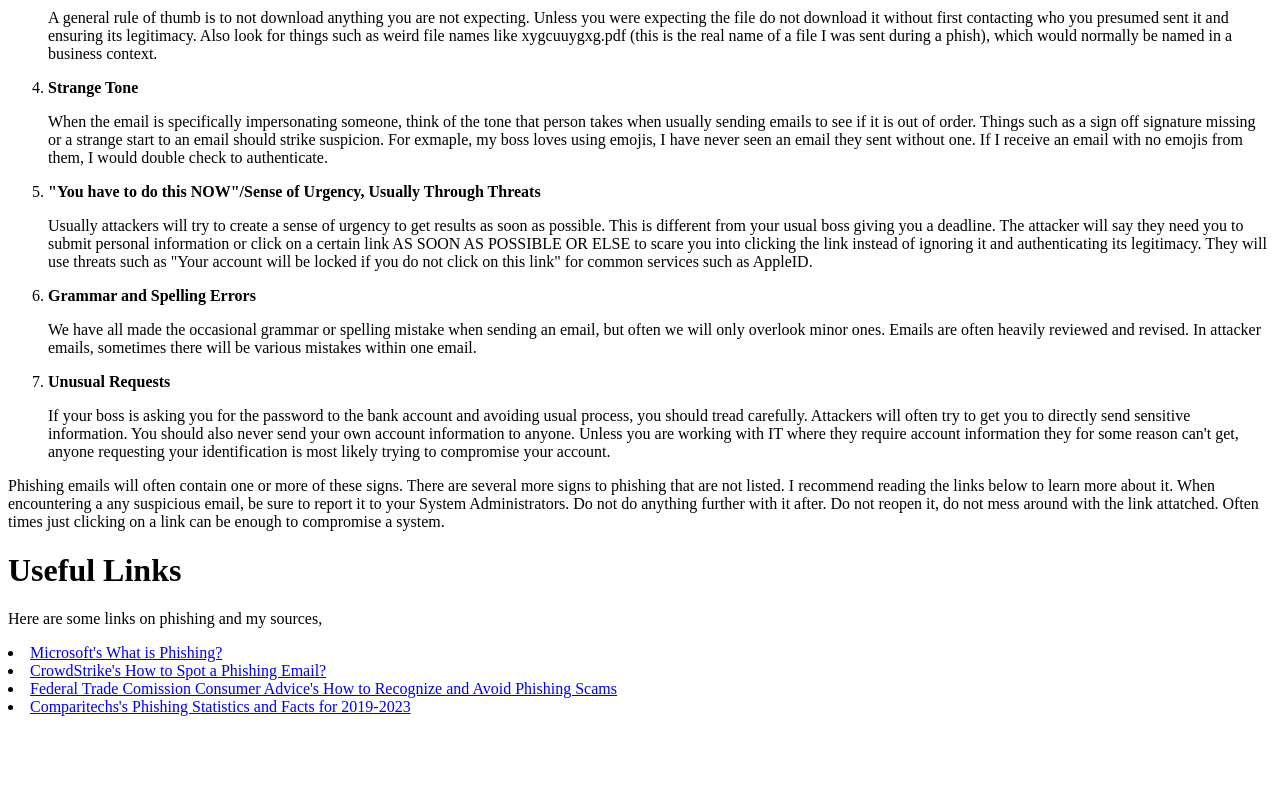
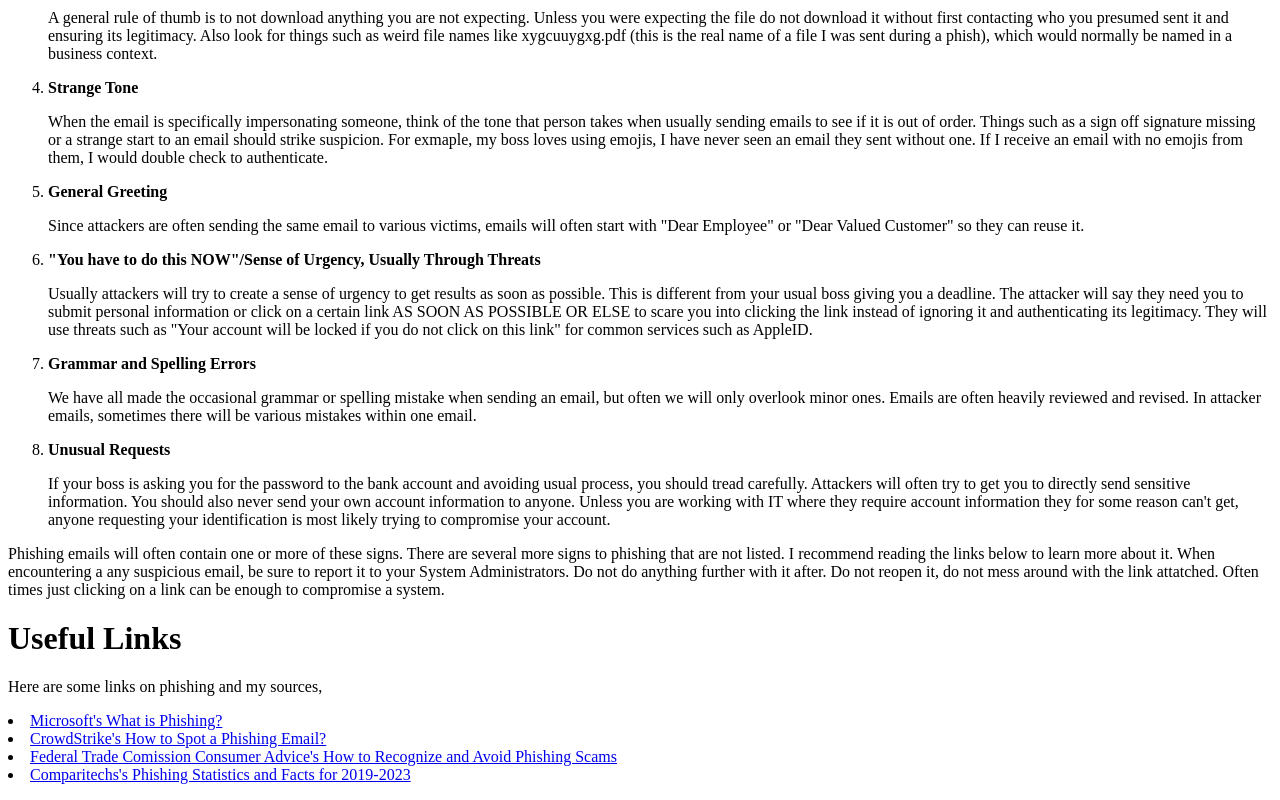
Before and after one commit to esevertson02/esevertson02.github.io, a plain HTML site: page PhishingInfo.html in a window 1280 px wide. Shown: the part 927-1727 px from the top of the page. Before the commit the page ends 1659 px from the top, so only its background shows below. Drawn offline with Linux system fonts and the light colour scheme.

Commit message:
Last update for now

```diff
--- a/PhishingInfo.html
+++ b/PhishingInfo.html
@@ -39,6 +39,10 @@
             <p>
                 When the email is specifically impersonating someone, think of the tone that person takes when usually sending emails to see if it is out of order. Things such as a sign off signature missing or a strange start to an email should strike suspicion. For exmaple, my boss loves using emojis, I have never seen an email they sent without one. If I receive an email with no emojis from them, I would double check to authenticate.
             </p></li>
+            <li><b>General Greeting</b>
+                <p>
+                    Since attackers are often sending the same email to various victims, emails will often start with "Dear Employee" or "Dear Valued Customer" so they can reuse it.
+                </p></li>
         <li><b>"You have to do this NOW"/Sense of Urgency, Usually Through Threats</b>
             <p>
                 Usually attackers will try to create a sense of urgency to get results as soon as possible. This is different from your usual boss giving you a deadline. The attacker will say they need you to submit personal information or click on a certain link AS SOON AS POSSIBLE OR ELSE to scare you into clicking the link instead of ignoring it and authenticating its legitimacy. They will use threats such as "Your account will be locked if you do not click on this link" for common services such as AppleID.
```
